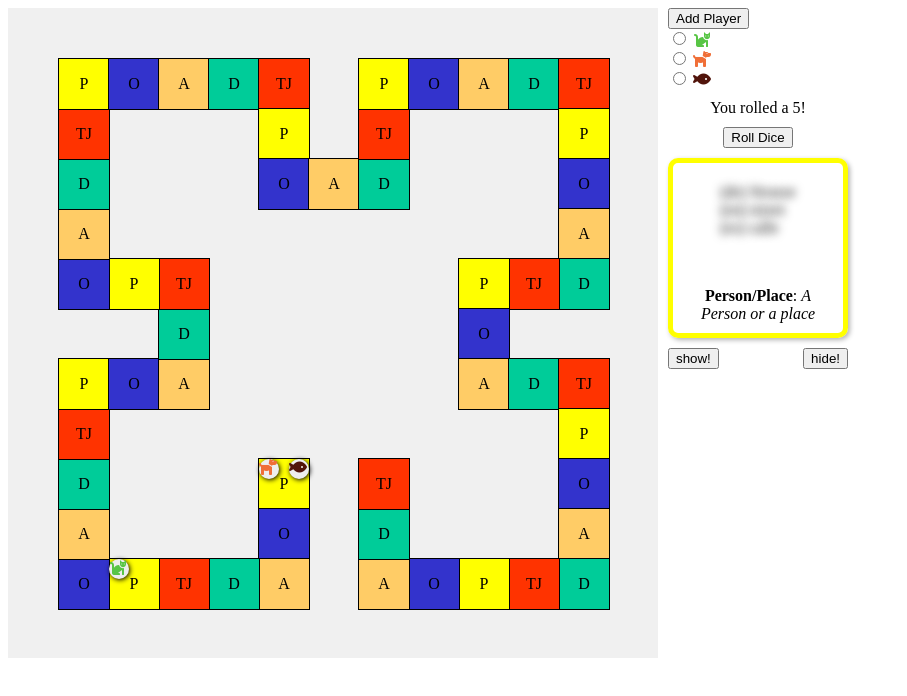
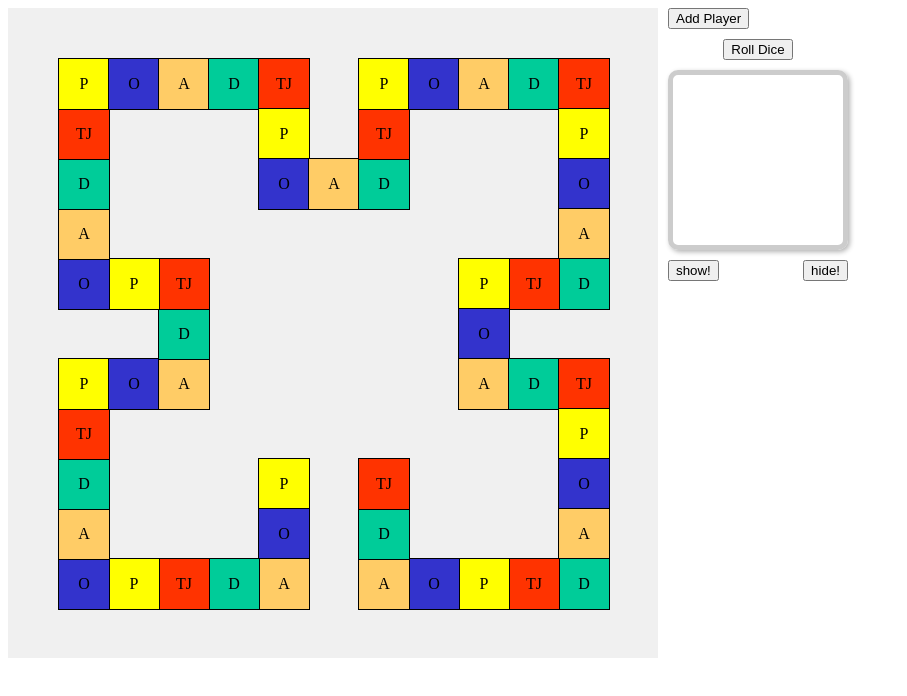
Before and after one commit to estani/pictionary, a plain HTML site: page index.html in a window 1280 px wide. Shown: the whole page, without its empty margins (0-907 px from the left). Drawn offline with Linux system fonts and the light colour scheme.

Commit message:
del: remove init

```diff
--- a/index.html
+++ b/index.html
@@ -98,10 +98,10 @@
     <script src="js/game.js"></script>
     <script>
       game.init();
-      game.addPlayer();
-      game.addPlayer();
-      game.addPlayer();
-      game.movePlayer(0);
+    //   game.addPlayer();
+    //   game.addPlayer();
+    //   game.addPlayer();
+    //   game.movePlayer(0);
     </script>
   </body>
 </html>
```
